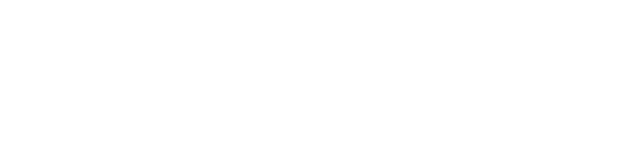
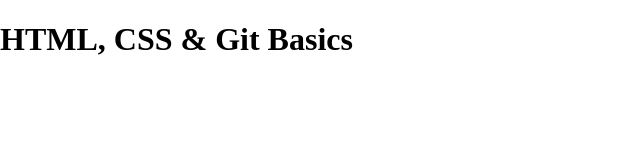
Before and after one commit to VadimCvirko1992/rsschool-cv, a plain HTML site: page index.html in a window 1280 px wide. Shown: the whole page, without its empty margins (0-640 px from the left). Drawn offline with Linux system fonts and the light colour scheme.

Commit message:
feat: add HTML, css & git,

```diff
--- a/index.html
+++ b/index.html
@@ -4,7 +4,11 @@
     <meta charset="UTF-8" />
     <meta http-equiv="X-UA-Compatible" content="IE=edge" />
     <meta name="viewport" content="width=device-width, initial-scale=1.0" />
-    <title>Document</title>
+    <link rel="stylesheet" href="/styles/style.css" />
+    <script src="./script/script.js" defer></script>
+    <title>HTML, CSS & Git Basics</title>
   </head>
-  <body></body>
+  <body>
+    <h1>HTML, CSS & Git Basics</h1>
+  </body>
 </html>
--- /dev/null
+++ b/script/script.js
@@ -0,0 +1 @@
+console.log('Hello World');
--- /dev/null
+++ b/styles/style.scss
@@ -0,0 +1,5 @@
+body{
+  margin: 0;
+  padding: 0;
+
+}
```
Also changed, not shown: styles/style.css (added), 1 other file.
